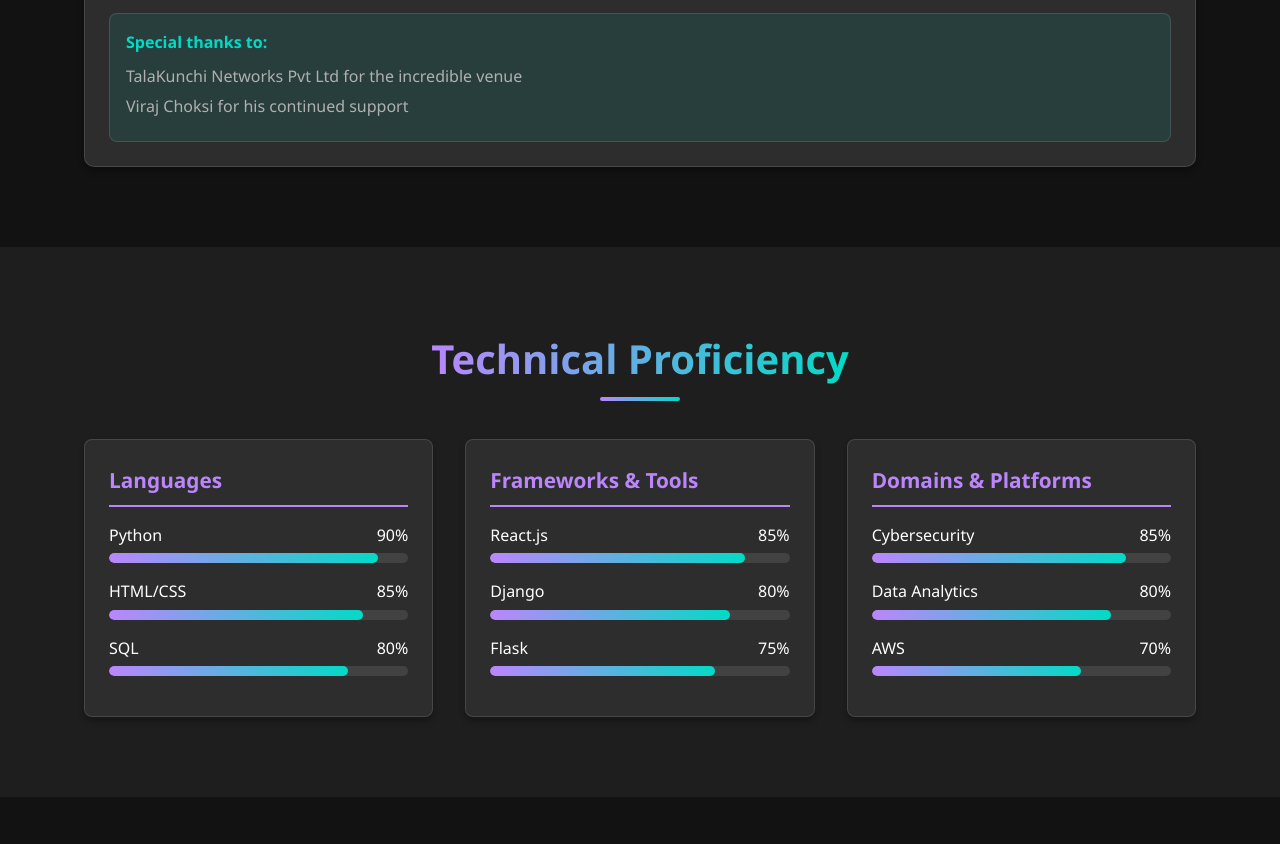
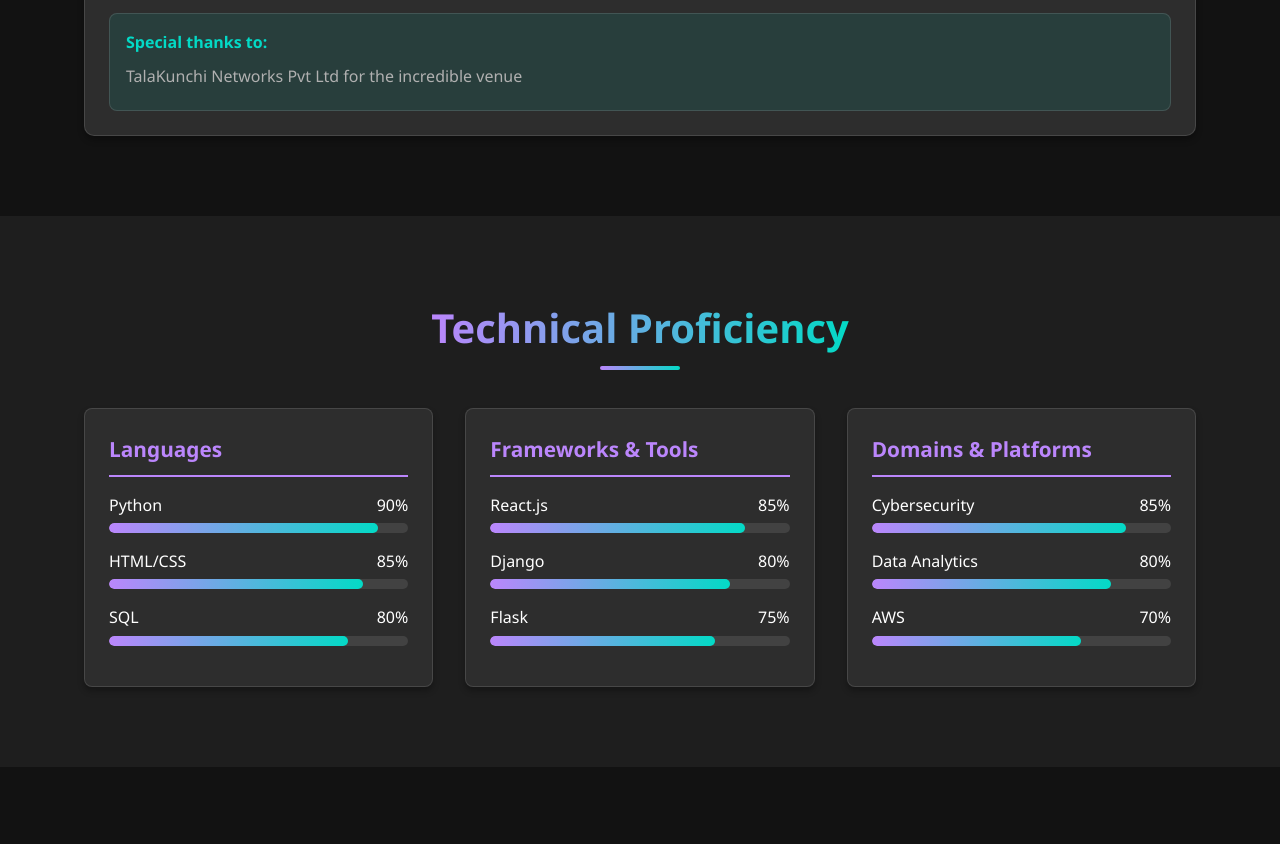
Before and after one commit to YashM202807/YashApte_Portfolio, a plain HTML site: page index.html in a window 1280 px wide. Shown: the part 5206-6050 px from the top of the page. Drawn offline with Linux system fonts and the light colour scheme.

Commit message:
Update index.html

```diff
--- a/index.html
+++ b/index.html
@@ -1287,7 +1287,7 @@
                         <div class="event-acknowledgments">
                             <h4>Special thanks to:</h4>
                             <p>TalaKunchi Networks Pvt Ltd for the incredible venue</p>
-                            <p>Viraj Choksi for his continued support</p>
+
                         </div>
                     </div>
                 </div>
```
